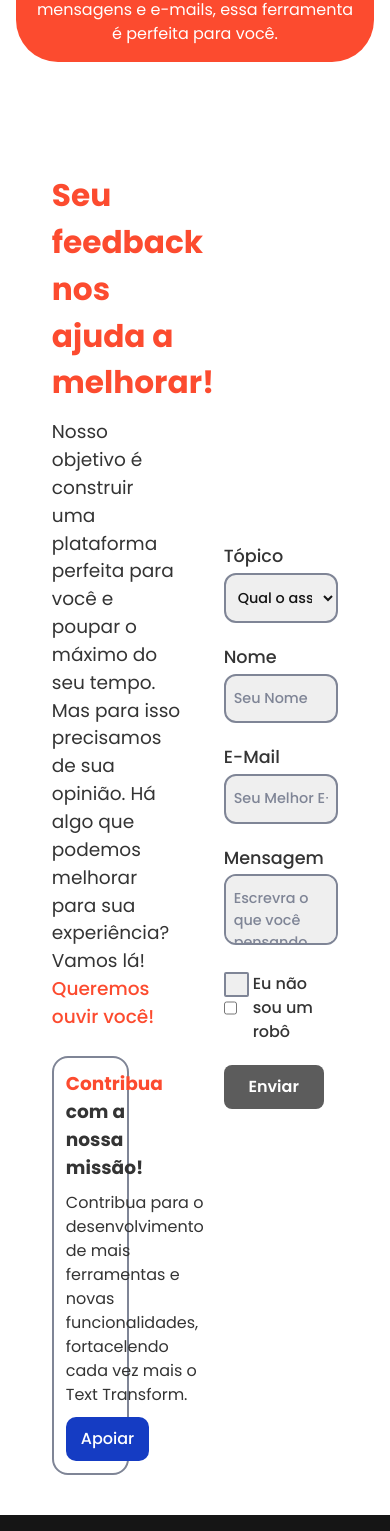
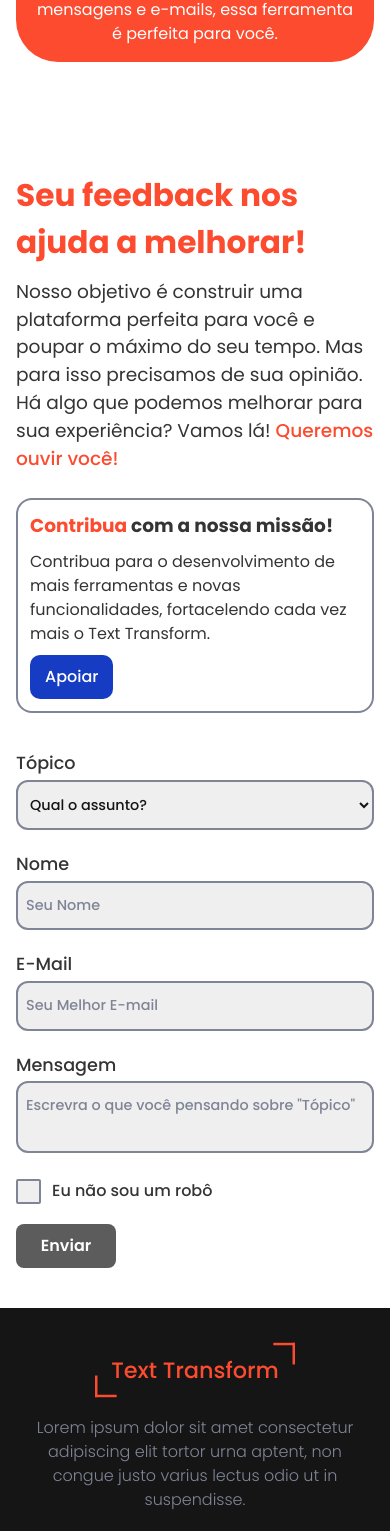
Before and after one commit to CauaRodrigues/text-transform, a Next.js app: page /sobre in a window 390 px wide. Shown: the part 1268-2799 px from the top of the page. Built offline with nearby package versions, Linux system fonts and the light colour scheme.

Commit message:
feat(user): seção para contato responsiva

```diff
--- a/src/app/sobre/page.scss
+++ b/src/app/sobre/page.scss
@@ -149,6 +149,19 @@ section.contact {
   align-items: center;
   gap: 1rem;
 
+  @media (max-width: 1080px) {
+    width: 95%;
+  }
+
+  @media (max-width: 894px) {
+    width: 100%;
+    gap: 2rem;
+  }
+
+  @media (max-width: 756px) {
+    flex-direction: column;
+  }
+
   .text-content_form {
     width: 45%;
 
@@ -157,6 +170,22 @@ section.contact {
     justify-content: space-between;
     align-items: flex-start;
     gap: 1.6rem;
+
+    @media (max-width: 894px) {
+      width: 50%;
+    }
+
+    @media (max-width: 756px) {
+      width: 70%;
+    }
+
+    @media (max-width: 596px) {
+      width: 90%;
+    }
+
+    @media (max-width: 400px) {
+      width: 100%;
+    }
 
     .about-feedback {
       width: 100%;
@@ -197,6 +226,10 @@ section.contact {
       border: 2px solid colors.$gray-100;
       border-radius: 16px;
 
+      @media (max-width: 756px) {
+        width: 100%;
+      }
+
       h3 {
         @include components.typography(
           fonts.$sz-medium,
@@ -223,6 +256,22 @@ section.contact {
     justify-content: space-evenly;
     align-items: flex-start;
     gap: 0.7rem;
+
+    @media (max-width: 894px) {
+      width: 50%;
+    }
+
+    @media (max-width: 756px) {
+      width: 70%;
+    }
+
+    @media (max-width: 596px) {
+      width: 90%;
+    }
+
+    @media (max-width: 400px) {
+      width: 100%;
+    }
 
     .field {
       width: 100%;
```
